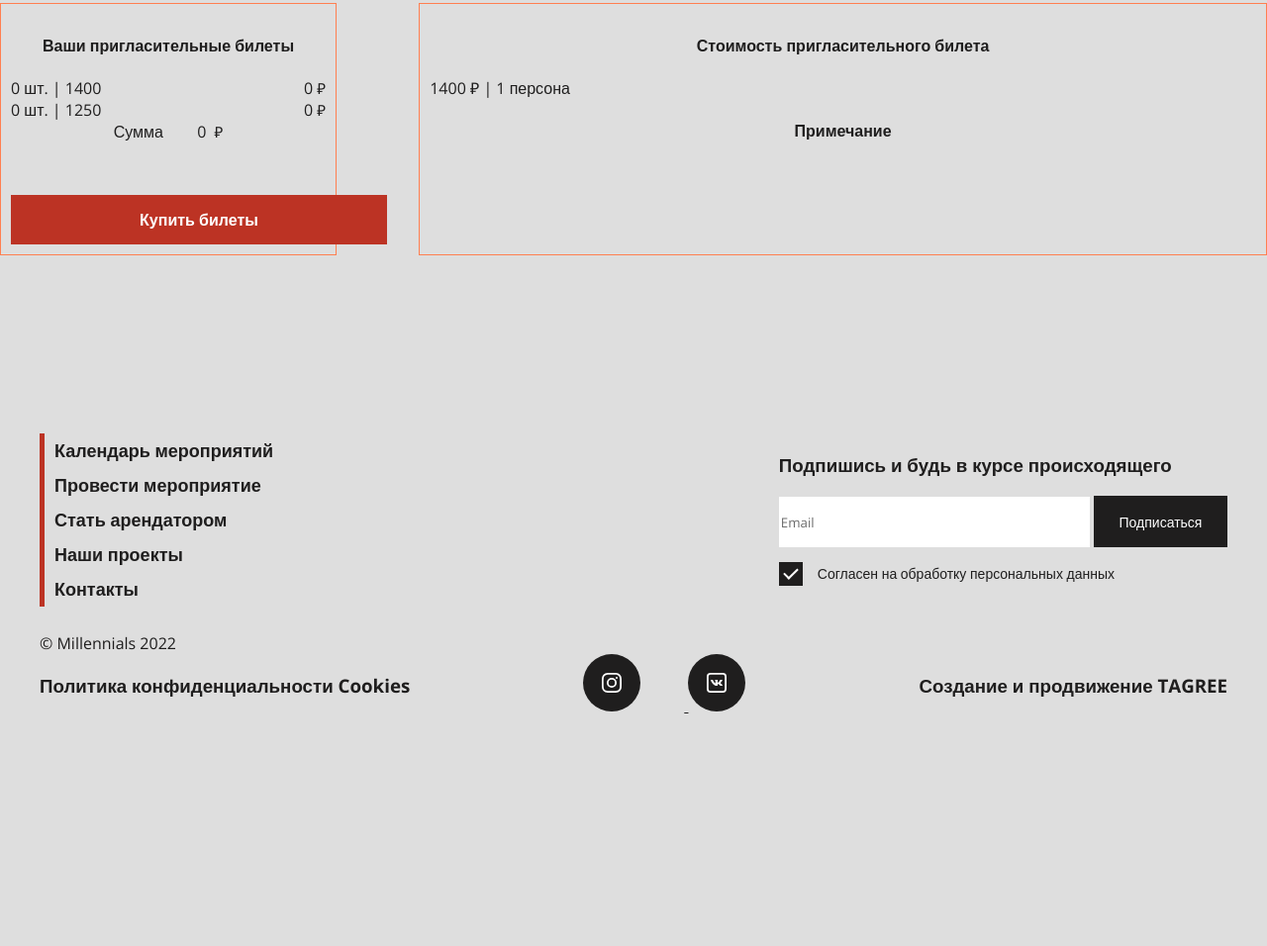
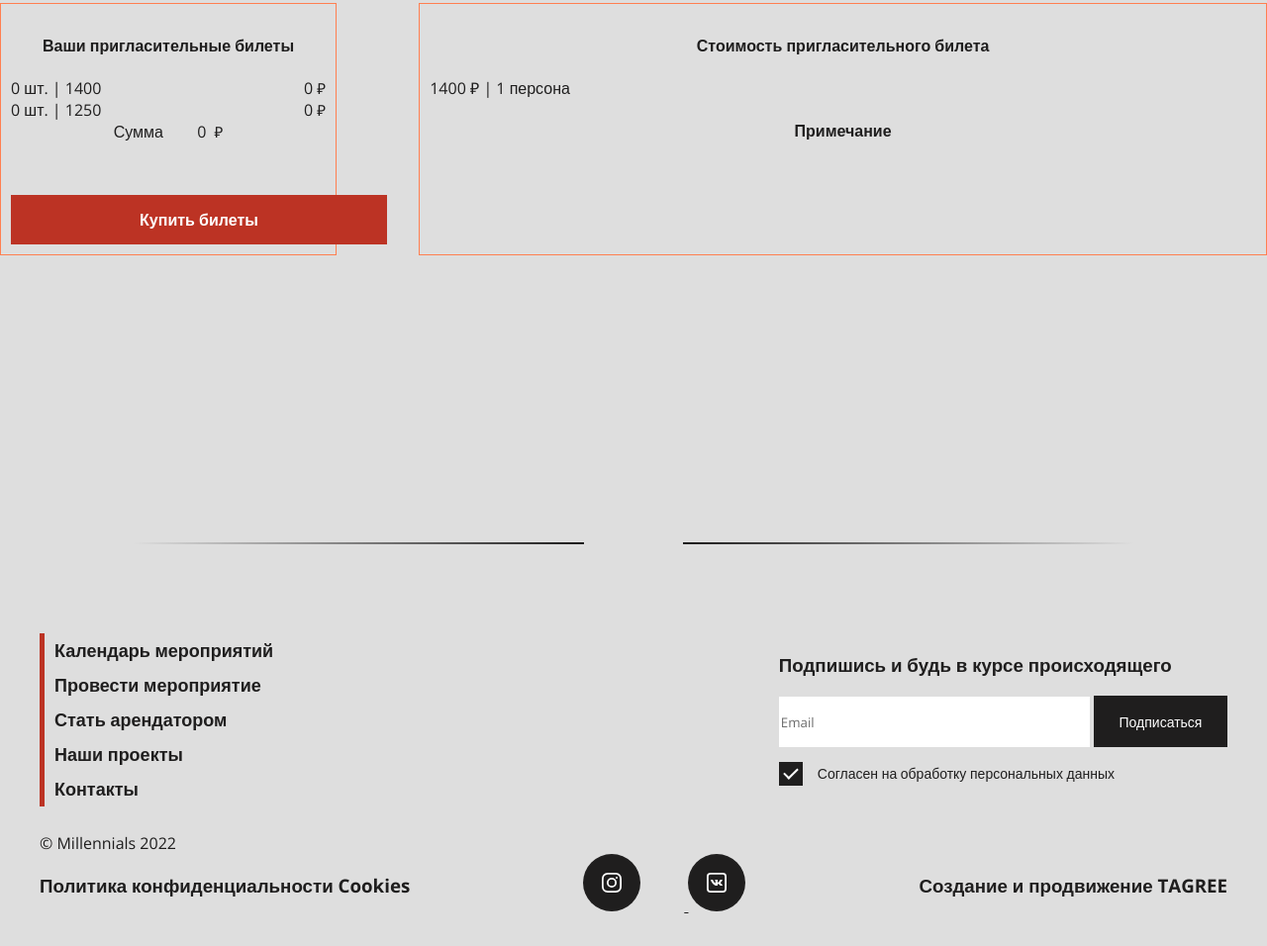
Before and after one commit to Jerri5700/my_project, a website: page src/html/event.html in a window 1280 px wide. Shown: the part 708-1664 px from the top of the page at 99% size. Before the commit the page ends 1462 px from the top, so only its background shows below. Drawn offline with nearby package versions, Linux system fonts and the light colour scheme; files that its build step writes are made by us from their sources; files whose address does not match are found by name.

Commit message:
created footer-border block

```diff
--- a/src/html/blocks/page-footer.html
+++ b/src/html/blocks/page-footer.html
@@ -1,5 +1,9 @@
 <!------------------------------------------------------- БЛОК FOOTER САЙТА ------------------------------------------------------->
 <footer class="page-footer container">
+  <div class="footer-border">
+    <div class="left"></div>
+    <div class="right"></div>
+  </div>
   <div class="page-footer__container">
     <div class="page-footer__container__box">
       <div class="page-footer__container__box__item item1">
--- a/src/styles/blocks/page-footer.less
+++ b/src/styles/blocks/page-footer.less
@@ -75,5 +75,34 @@
   &__insta {
     margin-right: 44px;
   }
+  //Стили для footer-border
+  .footer-border {
+    display: flex;
+    margin-top: 140px;
+    margin-bottom: 60px;
+  }
+  .left {
+    width: 618px;
+    flex-grow: 1;
+    height: 2px;
+    margin-right: 50px;
+    background: linear-gradient(
+      270deg,
+      rgb(28, 27, 27),
+      rgba(255, 255, 255, 0) 82.85%
+    );
+  }
+  .right {
+    flex-grow: 1;
+    width: 618px;
+    height: 2px;
+    margin-left: 50px;
+    background: linear-gradient(
+      -270deg,
+      rgb(28, 27, 27),
+      rgba(255, 255, 255, 0) 82.85%
+    );
+  }
 }
+
 /*---------------------------------------------------РАЗДЕЛИТЕЛЬНАЯ ЧЕРТА---------------------------------------------------*/
```
Also changed, not shown: dist/contacts.html, dist/default.html, dist/event.html, dist/events.html, dist/index.html, dist/styles/styles.css, dist/styles/styles.min.css.
